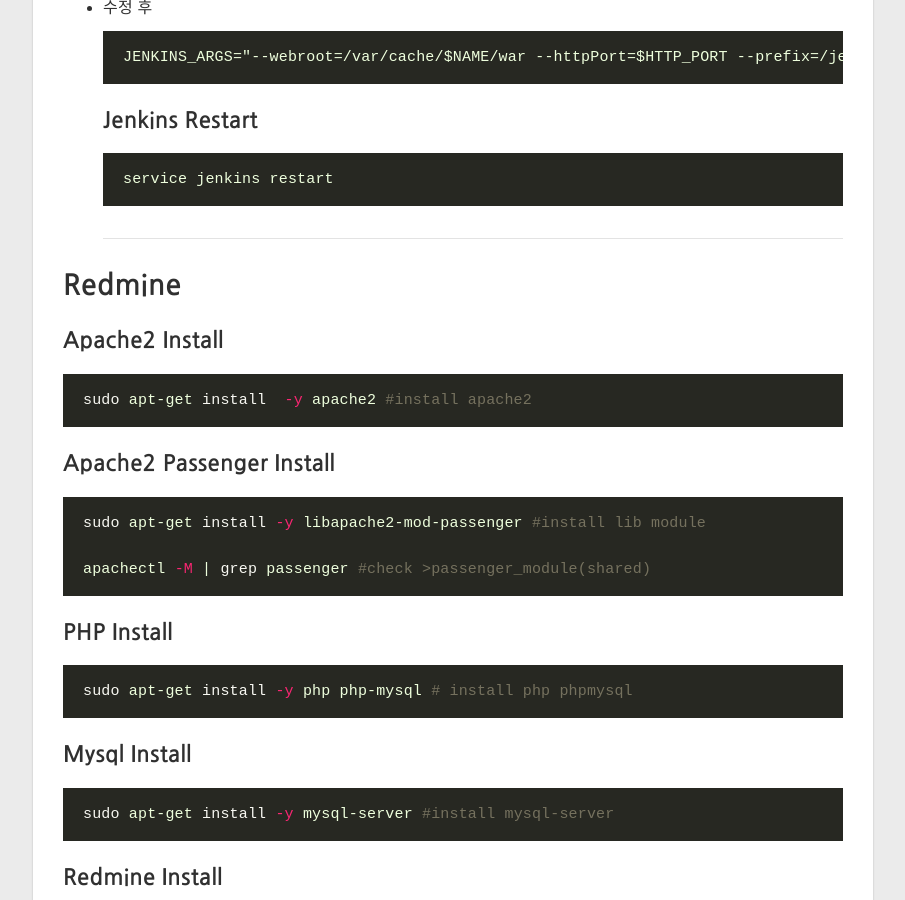
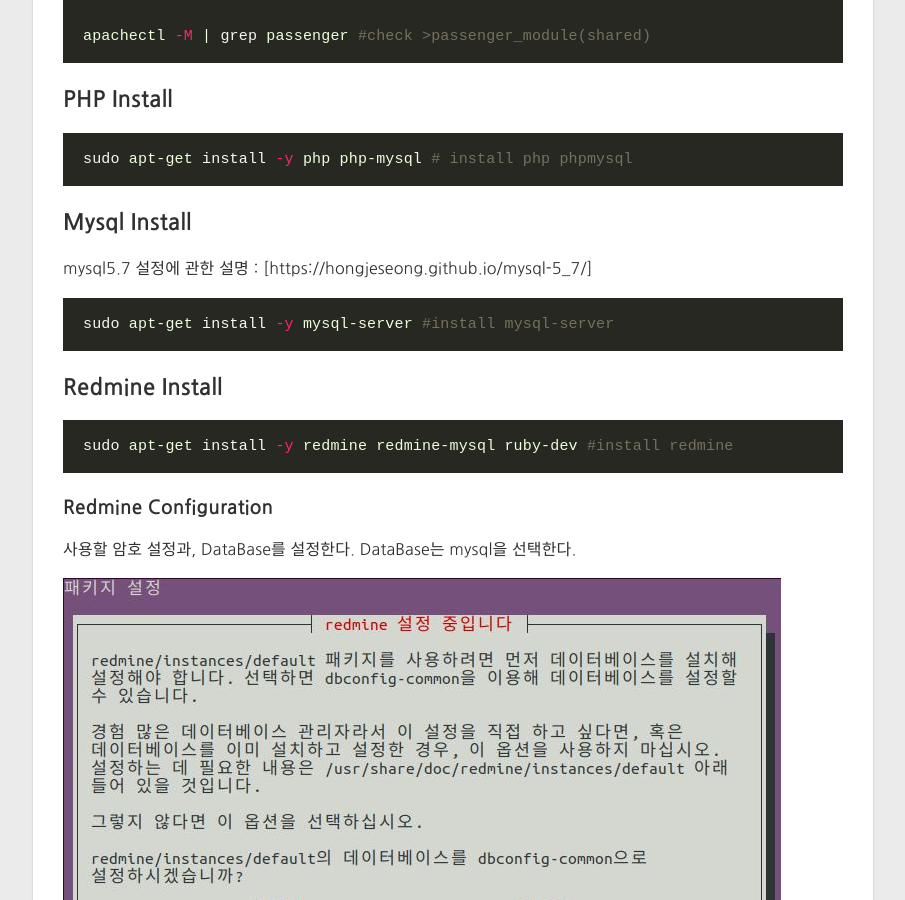
Before and after one commit to HongJeSeong/HongJeSeong.github.io, a Jekyll site: the page built from _posts/study/2018-03-07-pms.md, in a window 1280 px wide and 900 px high, scrolled down 23967 px. Shown: the whole window, without its empty margins (187-1092 px from the left). Built offline with Jekyll 4.4.1, drawn with Linux system fonts in a browser that asks for light colours; nearby versions of some CDN libraries.

Commit message:
Update 2018-03-07-pms.md

````diff
--- a/_posts/study/2018-03-07-pms.md
+++ b/_posts/study/2018-03-07-pms.md
@@ -475,7 +475,6 @@
 cat /etc/sysconfig/svnserve #파일의 내용을 확인해본다
 ```
 
-![](../../images/posts/pms/redmine_result.PNG)
 
 ```bash
 cd devl/conf #위치 이동, devl 폴더안의 svnserve.conf 파일을 수정할 것이다.
@@ -579,6 +578,8 @@
 ```
 
 ### Mysql Install
+mysql5.7 설정에 관한 설명 : [https://hongjeseong.github.io/mysql-5_7/]
+
 ```sh
 sudo apt-get install -y mysql-server #install mysql-server
 ```
@@ -588,6 +589,11 @@
 sudo apt-get install -y redmine redmine-mysql ruby-dev #install redmine
 ```
 #### Redmine Configuration
+
+사용할 암호 설정과, DataBase를 설정한다.
+DataBase는 mysql을 선택한다.
+
+
 ![](../../images/posts/pms/redmine_conf1.JPG)
 ![](../../images/posts/pms/redmine_conf2.JPG)
 ![](../../images/posts/pms/redmine_conf3.JPG)
````
